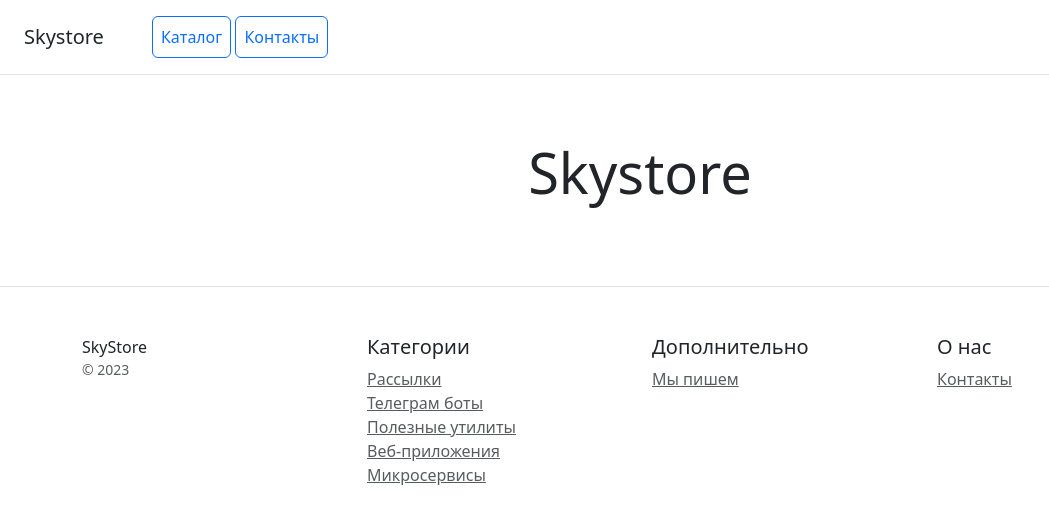
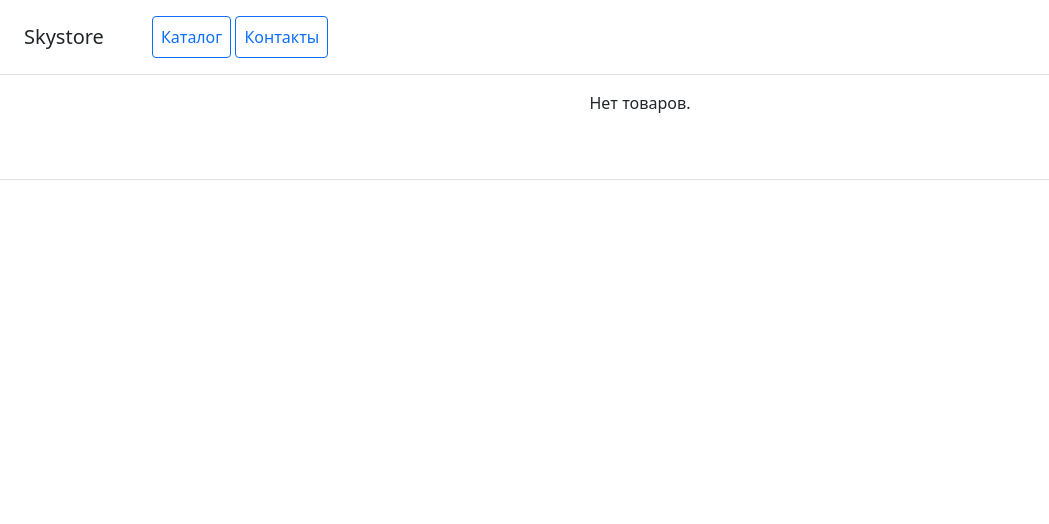
Before and after one commit to gremvanek/dz_dz_dz, a Django app: page / in a window 1280 px wide. Shown: the top 524 px of the page, without its empty margins (0-1049 px from the left). Run offline with Django 3.2, Linux system fonts and the light colour scheme; data that the repository does not hold is empty; some libraries are stand-ins or nearby versions.

Commit message:
Изменения согласно заданию 3.

```diff
--- a/config/templates/base.html
+++ b/config/templates/base.html
@@ -1,11 +1,13 @@
-<!-- base.html -->
 <!DOCTYPE html>
+{% load static %}
 <html lang="en">
 <head>
     <meta charset="UTF-8">
     <meta name="viewport" content="width=device-width, initial-scale=1.0">
     <title>{% block title %}Skystore{% endblock %}</title>
+    <!-- Подключение локальных файлов CSS -->
     <link href="{% static 'css/bootstrap.min.css' %}" rel="stylesheet">
+    {% block extra_css %}{% endblock %}
 </head>
 <body>
 <div class="d-flex flex-column flex-md-row align-items-center p-3 px-md-4 mb-3 bg-white border-bottom box-shadow">
@@ -28,6 +30,8 @@
     </div>
 </footer>
 
+<!-- Подключение локальных файлов JS -->
 <script src="{% static 'js/bootstrap.bundle.min.js' %}" integrity="..." crossorigin="anonymous"></script>
+{% block extra_js %}{% endblock %}
 </body>
 </html>
--- a/config/templates/home.html
+++ b/config/templates/home.html
@@ -1,27 +1,10 @@
-<!DOCTYPE html>
-<html lang="en">
-<head>
-    <meta charset="UTF-8">
-    <meta name="viewport" content="width=device-width, initial-scale=1.0">
-    <title>Skystore</title>
-    <link href="https://cdn.jsdelivr.net/npm/bootstrap@5.3.2/dist/css/bootstrap.min.css" rel="stylesheet"
-          integrity="sha384-T3c6CoIi6uLrA9TneNEoa7RxnatzjcDSCmG1MXxSR1GAsXEV/Dwwykc2MPK8M2HN" crossorigin="anonymous">
-</head>
-<body>
-<div class="d-flex flex-column flex-md-row align-items-center p-3 px-md-4 mb-3 bg-white border-bottom box-shadow">
-    <h5 class="my-0 mr-md-auto font-weight-normal">Skystore</h5>
-    <nav class="ms-5">
-        <a class="p-2 btn btn-outline-primary" href="/">Каталог</a>
-        <a class="p-2 btn btn-outline-primary" href="/contacts/">Контакты</a>
-    </nav>
-</div>
+{% extends 'base.html' %}
 
-<div class="pricing-header px-3 py-3 pt-md-5 pb-md-4 mx-auto text-center">
-    <h1 class="display-4">Skystore</h1>
-</div>
+{% block content %}
 <div class="container">
     <div class="row text-center">
-        {% for product in object_list %}
+        {% if products %}
+            {% for product in products %}
                 <div class="col-3">
                     <div class="card mb-4 box-shadow">
                         <div class="card-header">
@@ -35,44 +18,9 @@
                     </div>
                 </div>
             {% endfor %}
+        {% else %}
+            <p>Нет товаров.</p>
+        {% endif %}
     </div>
 </div>
-
-<footer class="pt-4 my-md-5 pt-md-5 border-top">
-    <div class="container">
-        <div class="row">
-            <div class="col-12 col-md">
-                SkyStore
-                <small class="d-block mb-3 text-muted">&copy; 2023</small>
-            </div>
-            <div class="col-6 col-md">
-                <h5>Категории</h5>
-                <ul class="list-unstyled text-small">
-                    <li><a class="text-muted" href="#">Рассылки</a></li>
-                    <li><a class="text-muted" href="#">Телеграм боты</a></li>
-                    <li><a class="text-muted" href="#">Полезные утилиты</a></li>
-                    <li><a class="text-muted" href="#">Веб-приложения</a></li>
-                    <li><a class="text-muted" href="#">Микросервисы</a></li>
-                </ul>
-            </div>
-            <div class="col-6 col-md">
-                <h5>Дополнительно</h5>
-                <ul class="list-unstyled text-small">
-                    <li><a class="text-muted" href="#">Мы пишем</a></li>
-                </ul>
-            </div>
-            <div class="col-6 col-md">
-                <h5>О нас</h5>
-                <ul class="list-unstyled text-small">
-                    <li><a class="text-muted" href="/contacts/">Контакты</a></li>
-                </ul>
-            </div>
-        </div>
-    </div>
-</footer>
-
-<script src="https://cdn.jsdelivr.net/npm/bootstrap@5.3.2/dist/js/bootstrap.bundle.min.js"
-        integrity="sha384-C6RzsynM9kWDrMNeT87bh95OGNyZPhcTNXj1NW7RuBCsyN/o0jlpcV8Qyq46cDfL"
-        crossorigin="anonymous"></script>
-</body>
-</html>
+{% endblock %}
```
Lines whose indentation alone changed are shown as unchanged.
